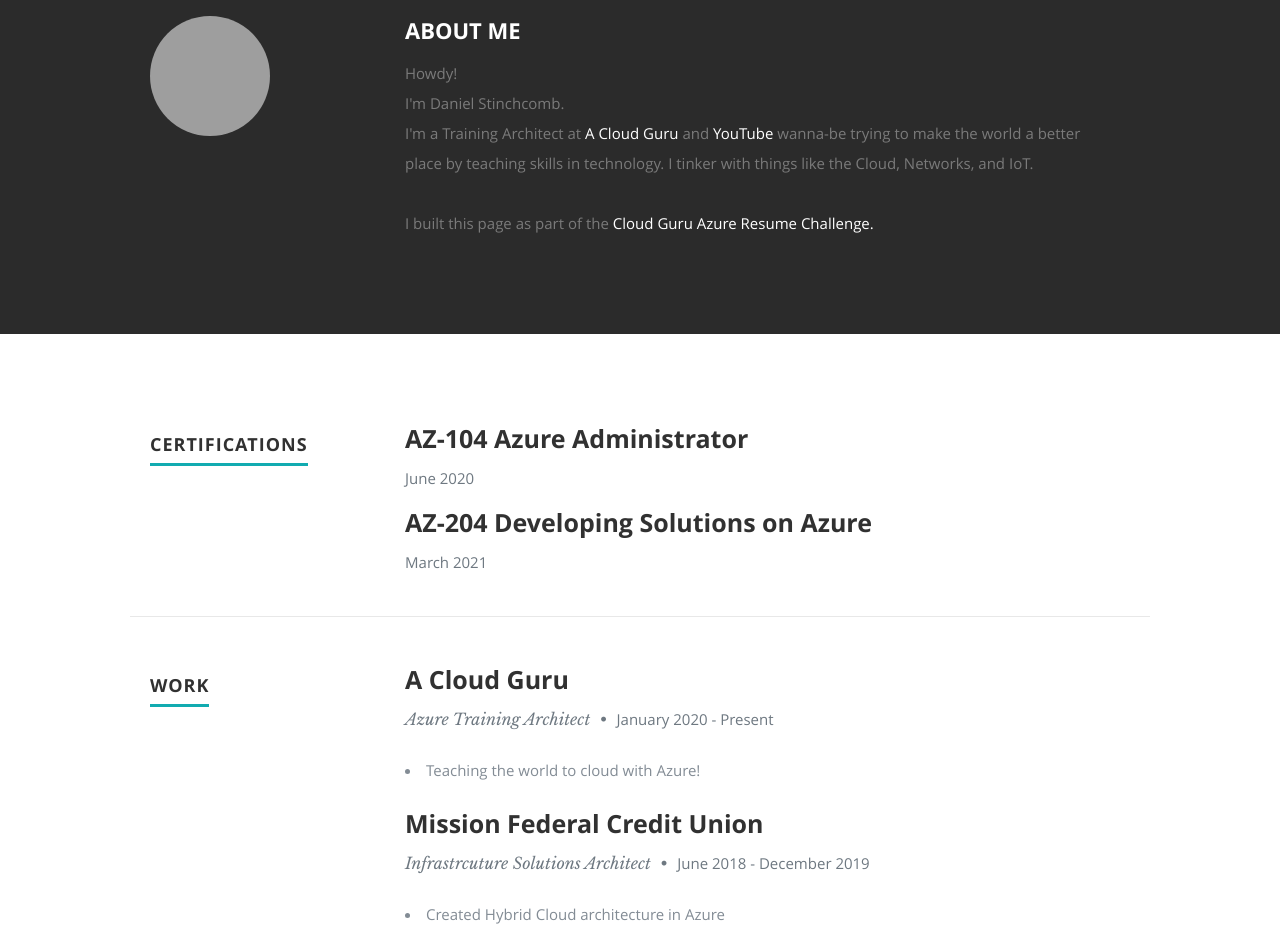
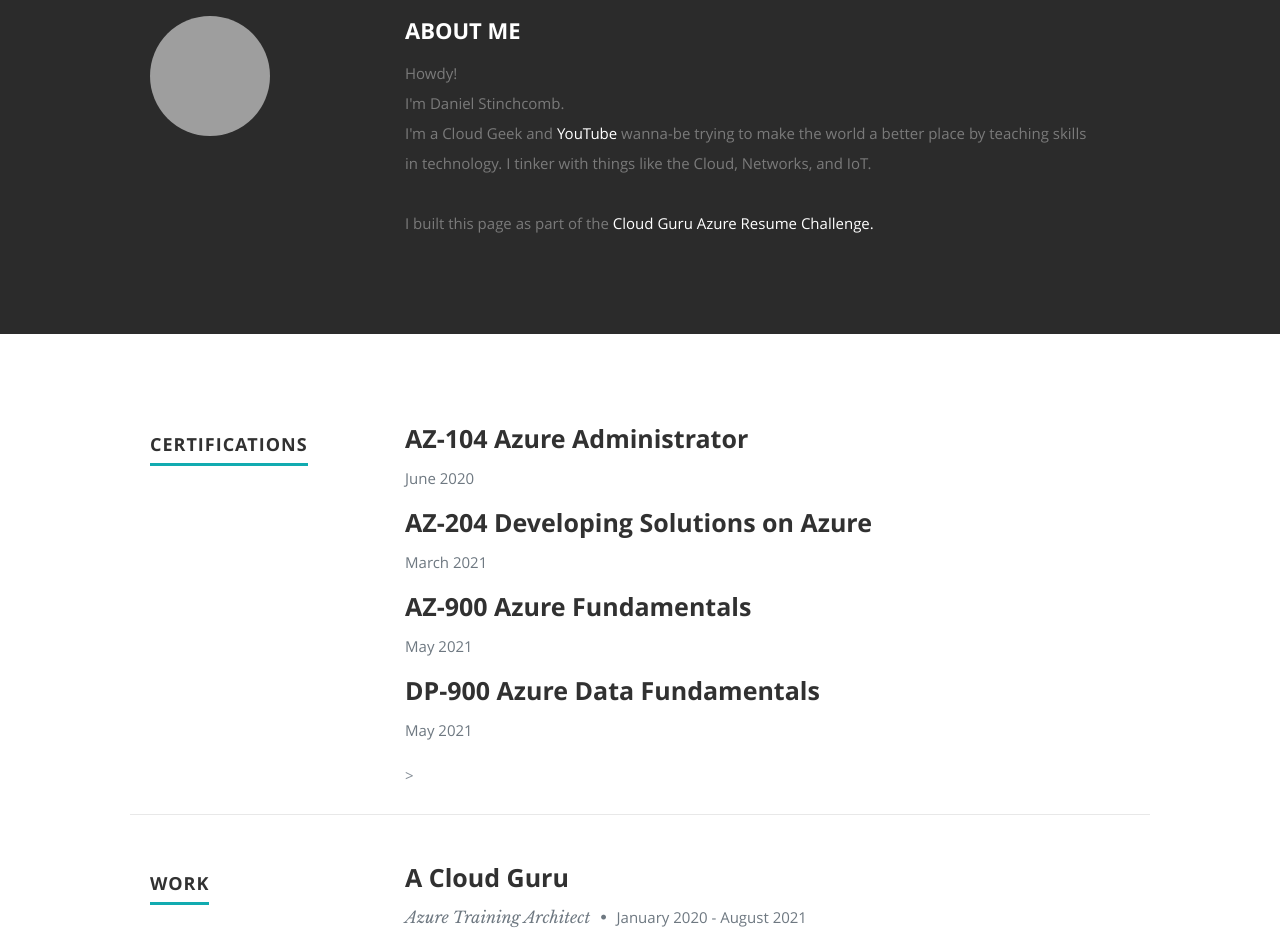
Before and after one commit to 8bitcloudguy/azure-resume, a plain HTML site: page frontend/index.html in a window 1280 px wide. Shown: the part 880-1812 px from the top of the page. Drawn offline with nearby package versions, Linux system fonts and the light colour scheme; no server answers; grey boxes are pictures that could not be loaded.

Commit message:
resume update
Updated introduction to say "Cloud Geek" instead of Training Architect & removed link to ACG
Changed YouTube link in Into to point to my YouTube rather than Gwyn's
Updated Certifications
Changed ACG job dates from January 2020 to present to August 2021

```diff
--- a/frontend/index.html
+++ b/frontend/index.html
@@ -91,7 +91,7 @@
 
             <h2>ABOUT ME</h2>
 
-            <p> Howdy! <br>I'm Daniel Stinchcomb. <br> <span> I'm a Training Architect at <a href="https://acloud.guru">A Cloud Guru</a></span> and <span><a href="https://youtube.com/madebygps">YouTube</a></span>  wanna-be trying to make the world a better place by teaching skills in technology. I tinker with things like the Cloud, Networks, and IoT.
+            <p> Howdy! <br>I'm Daniel Stinchcomb. <br>  I'm a Cloud Geek and <span> <a href="https://www.youtube.com/channel/UC7ay5gEDpOKfOnrB5dmFxjg">YouTube</a></span>  wanna-be trying to make the world a better place by teaching skills in technology. I tinker with things like the Cloud, Networks, and IoT.
 
          </br>
       </br>
@@ -139,7 +139,29 @@
 
                </div>
 
-            </div> <!-- item end -->
+            </div>
+
+		 <div class="row item">
+
+               <div class="twelve columns">
+
+                  <h3>AZ-900 Azure Fundamentals </h3>
+                  <p class="info"><em class="date">May 2021</em></p>
+
+               </div>
+
+            </div>
+
+		 <div class="row item">
+
+               <div class="twelve columns">
+
+                  <h3>DP-900 Azure Data Fundamentals </h3>
+                  <p class="info"><em class="date">May 2021</em></p>
+
+               </div>
+
+            </div> ><!-- item end -->
 
          </div> <!-- main-col end -->
 
@@ -161,7 +183,7 @@
                <div class="twelve columns">
 
                   <h3>A Cloud Guru</h3>
-                  <p class="info">Azure Training Architect <span>&bull;</span> <em class="date">January 2020 - Present</em></p>
+                  <p class="info">Azure Training Architect <span>&bull;</span> <em class="date">January 2020 - August 2021</em></p>
 
                   <p>
                   <li>Teaching the world to cloud with Azure!</li>
```
